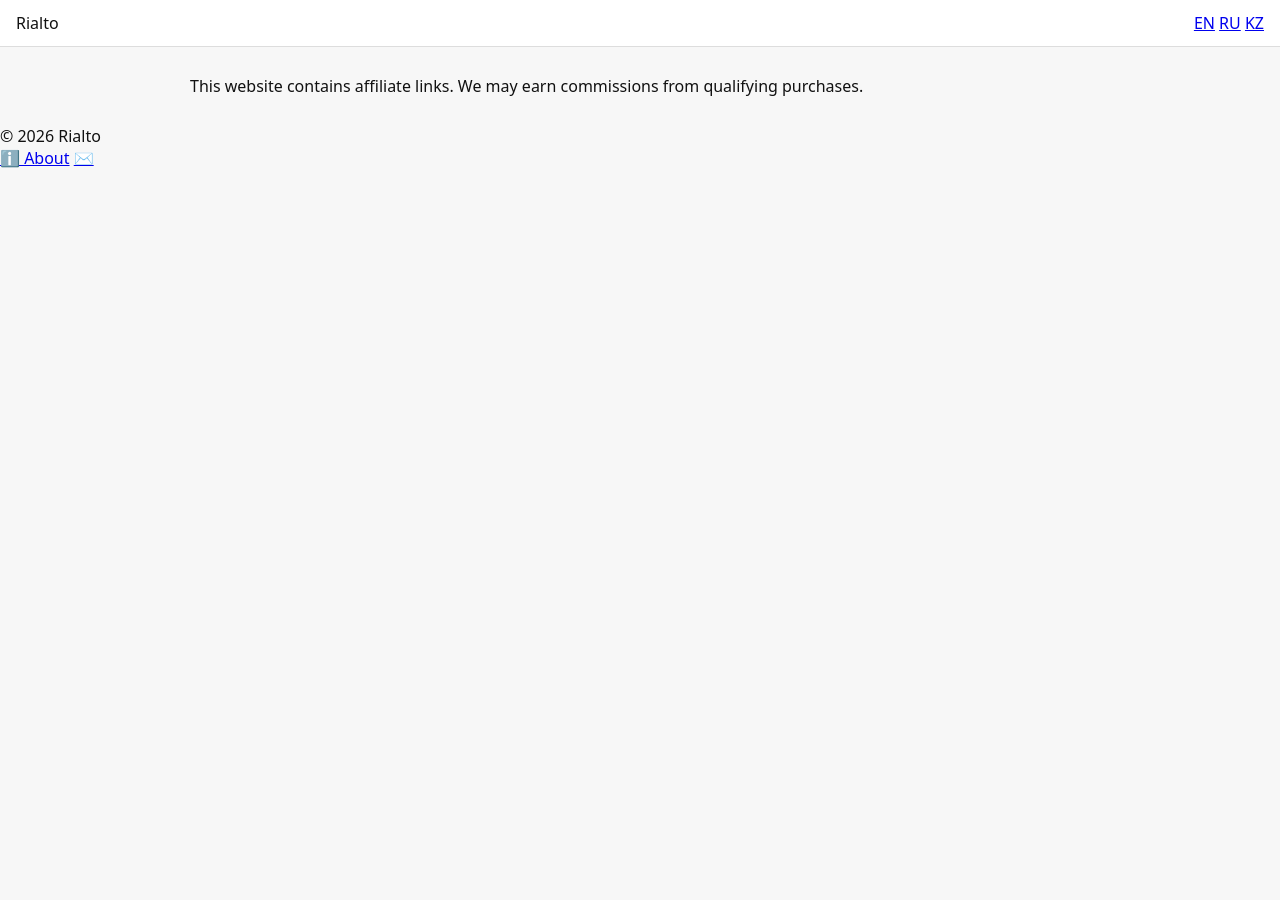
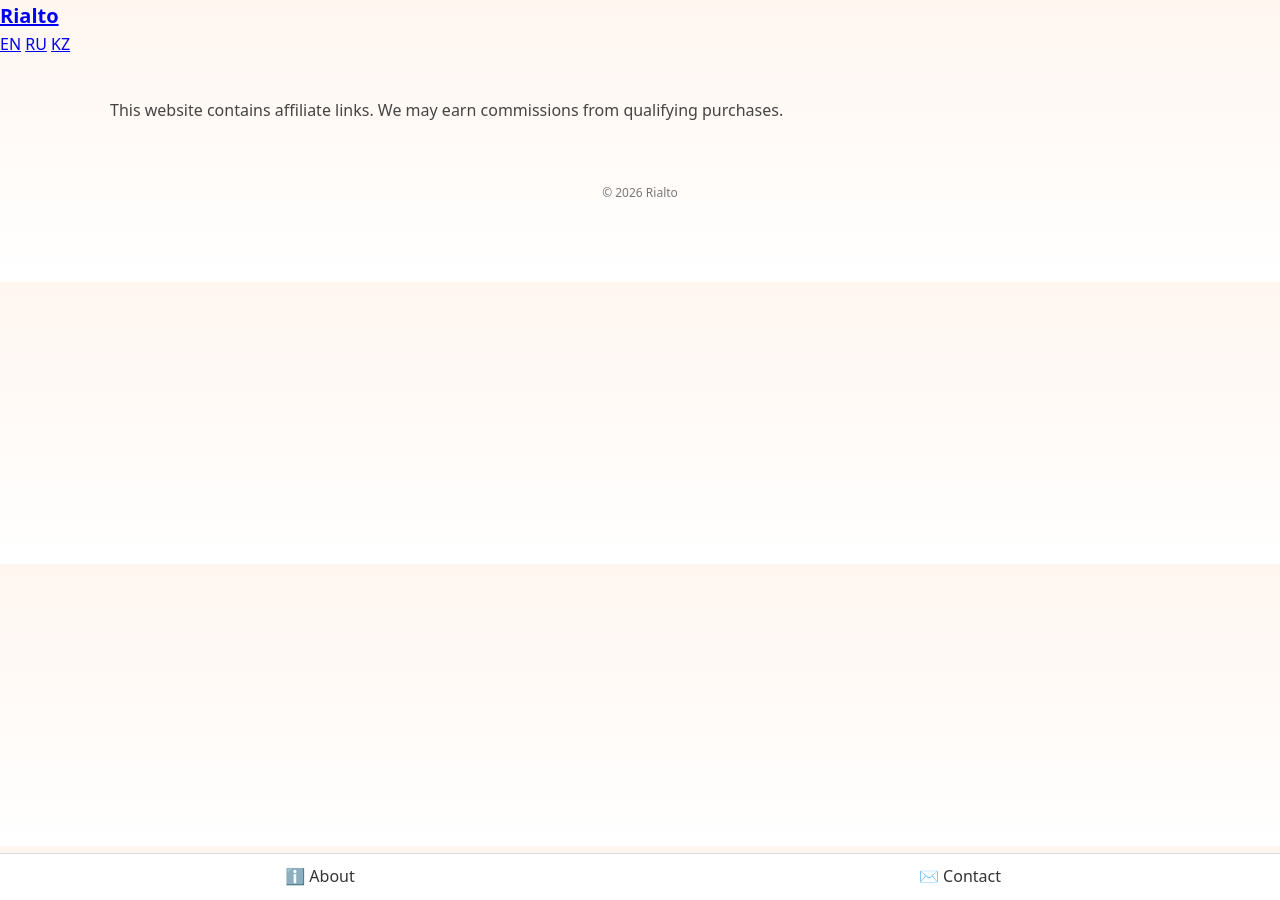
Before and after one commit to StewartArbor/rialto, a Jekyll site: the page built from privacy.html, in a window 1280 px wide. Built offline with Jekyll 4.4.1, drawn with Linux system fonts in a browser that asks for light colours.

Commit message:
Update default.html

```diff
--- a/_layouts/default.html
+++ b/_layouts/default.html
@@ -1,37 +1,60 @@
 <!DOCTYPE html>
 <html lang="{{ page.lang | default: 'en' }}">
+
 <head>
   <meta charset="UTF-8">
   <meta name="viewport" content="width=device-width, initial-scale=1">
+
   <title>{{ page.title }}</title>
 
-  <link rel="stylesheet" href="/assets/css/base.css">
-  <link rel="stylesheet" href="/assets/css/mobile.css">
-  <link rel="stylesheet" href="/assets/css/desktop.css">
+  <!-- Main stylesheet -->
+  <link rel="stylesheet" href="{{ '/style.css' | relative_url }}">
+
 </head>
+
 
 <body>
 
+  <!-- Top bar -->
   <header class="topbar">
-  <div class="logo">Rialto</div>
-  <div class="lang">
-    <a href="/en/">EN</a>
-    <a href="/ru/">RU</a>
-    <a href="/kz/">KZ</a>
+
+    <div class="logo">
+      <a href="{{ '/' | relative_url }}">Rialto</a>
     </div>
+
+    <nav class="lang">
+
+      <a href="{{ '/en/' | relative_url }}">EN</a>
+      <a href="{{ '/ru/' | relative_url }}">RU</a>
+      <a href="{{ '/kz/' | relative_url }}">KZ</a>
+
+    </nav>
+
   </header>
 
+
+  <!-- Main content -->
   <main>
+
     {{ content }}
+
   </main>
 
-<footer>
+
+  <!-- Footer -->
+  <footer class="site-footer">
+
     © {{ site.time | date: "%Y" }} Rialto
+
   </footer>
 
+
+  <!-- Bottom navigation -->
   <nav class="bottom-nav">
-  <a href="/about.html">ℹ️ About</a>
-  <a href="/contact.html">✉️</a>
+
+    <a href="{{ '/about.html' | relative_url }}">ℹ️ About</a>
+    <a href="{{ '/contact.html' | relative_url }}">✉️ Contact</a>
+
   </nav>
 
 
```
Lines whose indentation alone changed are shown as unchanged.
